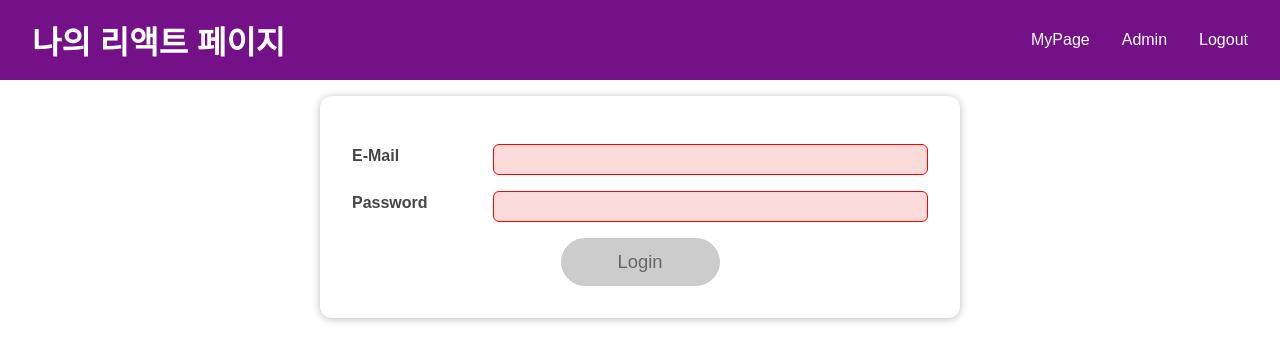
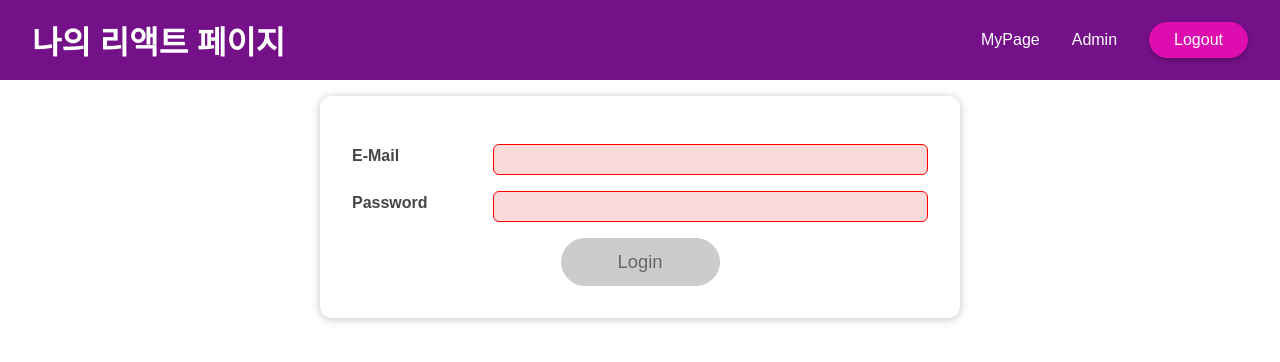
Before and after one commit to goodzeee/react-selfstudy202407, a React (Create React App) app: page / in a window 1280 px wide. Shown: the top 362 px of the page. Built offline with nearby package versions, Linux system fonts and the light colour scheme.

Commit message:
# useEffect로 무한리렌더링 방지 & 로그아웃 기능

```diff
--- a/src/App.js
+++ b/src/App.js
@@ -152,7 +152,7 @@
 
 // export default App;
 
-import React, {useRef, useState} from 'react';
+import React, {useEffect, useRef, useState} from 'react';
 import './App.css';
 import Home from './components/SideEffect/Home';
 import MainHeader from './components/SideEffect/MainHeader';
@@ -163,13 +163,24 @@ const App = () => {
   // 현재 로그인 상태를 체크하는 변수
   const [isLoggedIn, setIsLoggedIn] = useState(false);
 
-  // localStorage에서 login-flag를 꺼냄
-  const storedLoginFlag = localStorage.getItem('login-flag');
-  //💥 로그인 검사를 초기에 1번만 수행 - 아닐시 무한 렌더링 문제 발생
-  if (storedLoginFlag === '1') {
-    // 상태변수가 setter로 변경되면 리액트는 변경감지 후 바로 리렌더링을 수행함 !
-    setIsLoggedIn(true);
-  }
+  // // localStorage에서 login-flag를 꺼냄
+  // const storedLoginFlag = localStorage.getItem('login-flag');
+  // //💥 로그인 검사를 초기에 1번만 수행 - 아닐시 무한 렌더링 문제 발생
+  // if (storedLoginFlag === '1') {
+  //   // 상태변수가 setter로 변경되면 리액트는 변경감지 후 바로 리렌더링을 수행함 !
+  //   setIsLoggedIn(true);
+  // }
+
+  // 위 side effect 처리를 위한 함수
+  // ❕❕useEffect는 기본적으로 컴포넌트 렌더링시 단 한 번만 호출 !
+  useEffect(() => {
+    console.log('로그인 검사 수행 !');
+    const storedLoginFlag = localStorage.getItem('login-flag');
+
+    if (storedLoginFlag === '1') {
+      setIsLoggedIn(true);
+    }
+  }, []);
 
   // 서버 통신은 중앙집중 관리가 중요함
   const loginHandler = (email, password) => {
@@ -179,9 +190,14 @@ const App = () => {
     setIsLoggedIn(true);
   };
 
+  const logoutHandler = () => {
+    localStorage.removeItem('login-flag');
+    setIsLoggedIn(false);
+  };
+
   return (
     <>
-    <MainHeader />
+    <MainHeader onLogout={logoutHandler}/>
     <main>
       {isLoggedIn ? <Home /> : <Login onLogin={loginHandler}/>}
     </main>
--- a/src/components/SideEffect/MainHeader.js
+++ b/src/components/SideEffect/MainHeader.js
@@ -2,13 +2,13 @@ import React from 'react'
 import styles from './MainHeader.module.css';
 import Navigaion from './Navigaion';
 
-const MainHeader = () => {
+const MainHeader = ({onLogout}) => {
   return (
     <header className={styles['main-header']}>
         <h1>
             나의 리액트 페이지
         </h1>
-        <Navigaion />
+        <Navigaion onLogout={onLogout}/>
     </header>
   )
 }
--- a/src/components/SideEffect/Navigaion.js
+++ b/src/components/SideEffect/Navigaion.js
@@ -1,7 +1,7 @@
 import React from 'react'
 import styles from './Navigation.module.css';
 
-const Navigaion = () => {
+const Navigaion = ({onLogout}) => {
   return (
     <nav className={styles.nav}>
         <ul>
@@ -16,9 +16,9 @@ const Navigaion = () => {
                 </a>
             </li>
             <li>
-                <a href='/'>
+                <button onClick={onLogout}>
                 Logout
-                </a>
+                </button>
             </li>
         </ul>
     </nav>
```
